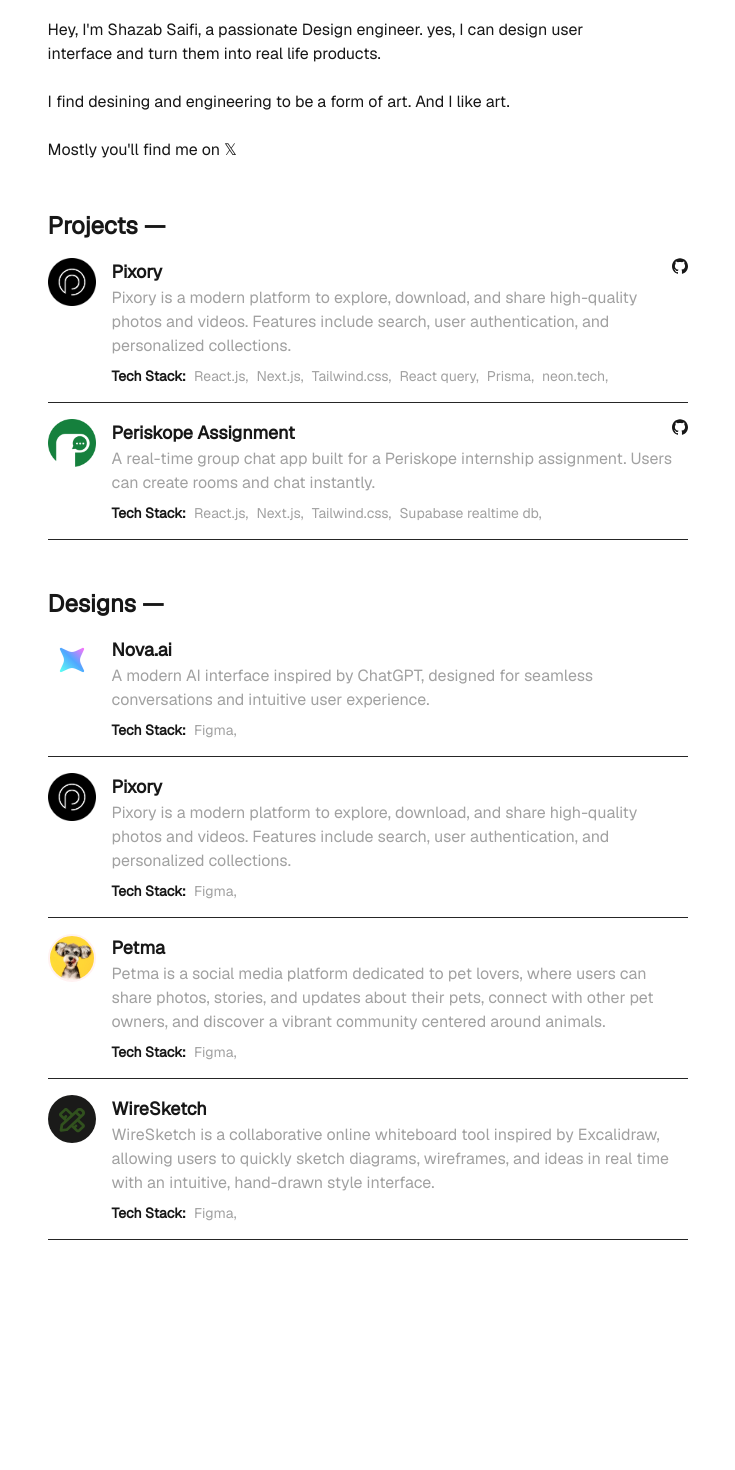
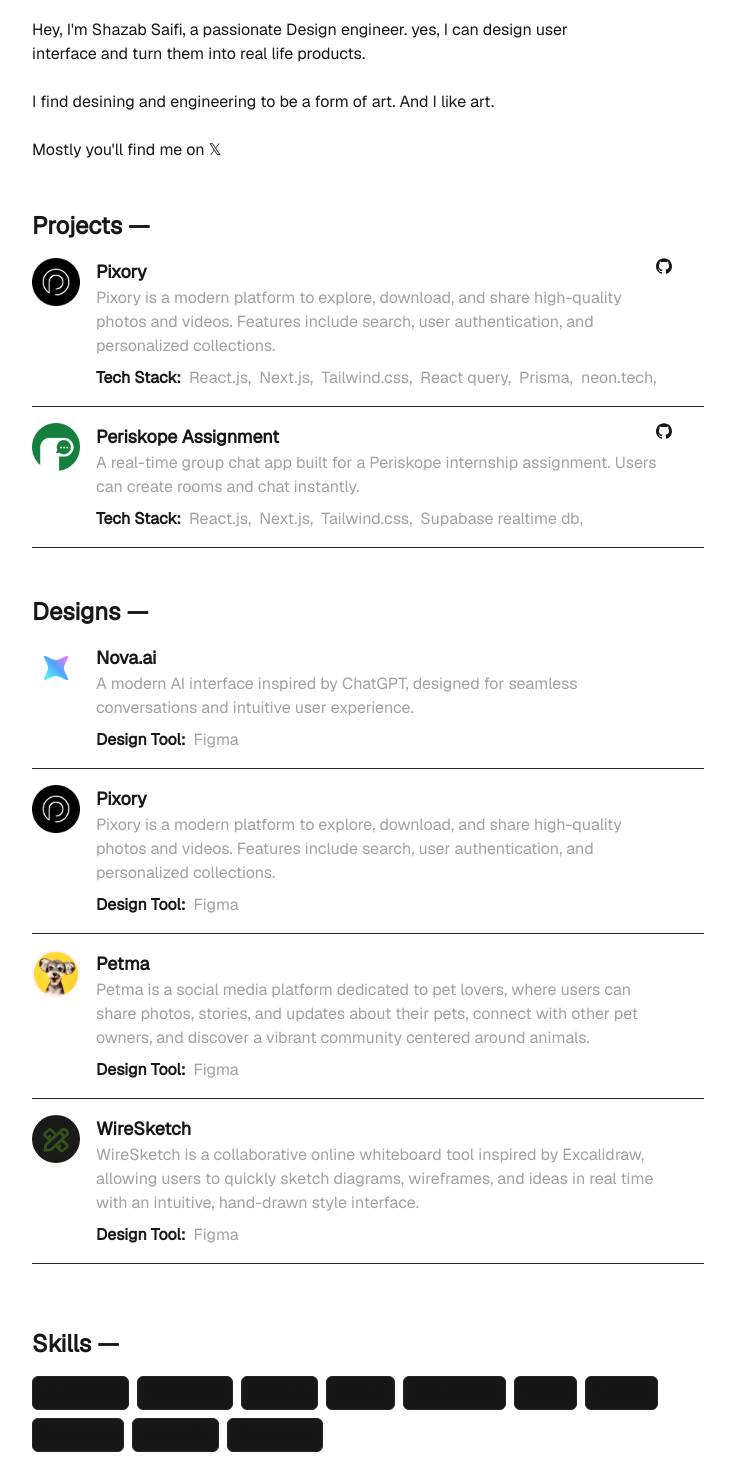
Before and after one commit to shazab-saifi/MyPortfolio, a Next.js app: page / in a window 1280 px wide. Shown: the part 320-1790 px from the top of the page, without its empty margins (272-1007 px from the left). Before the commit the page ends 1560 px from the top, so only its background shows below. Built offline with nearby package versions, Linux system fonts and the light colour scheme.

Commit message:
Improved SkillsSection.tsx

```diff
--- a/components/DesignsSection.tsx
+++ b/components/DesignsSection.tsx
@@ -46,7 +46,7 @@
       <motion.h1
         initial={{ y: 10, opacity: 0, filter: "blur(10px)" }}
         whileInView={{ y: 0, opacity: 1, filter: "blur(0px)" }}
-        transition={{ duration: 0.3, delay: 0.3 }}
+        transition={{ duration: 0.3, delay: 0.2 }}
         viewport={{ once: true }}
         className="text-2xl font-semibold"
       >
@@ -56,7 +56,7 @@
         <motion.div
           initial={{ y: 10, opacity: 0, filter: "blur(10px)" }}
           whileInView={{ y: 0, opacity: 1, filter: "blur(0px)" }}
-          transition={{ duration: 0.3, delay: 0.4 }}
+          transition={{ duration: 0.3, delay: 0.3 }}
           viewport={{ once: true }}
           key={idx}
           className="space-y-4"
@@ -76,12 +76,10 @@
               </Link>
               <p className="text-neutral-400 max-w-xl">{design.description}</p>
               <div className="flex gap-2 mt-2">
-                <h3 className="font-semibold text-sm">Tech Stack:</h3>
+                <h3 className="font-semibold">Design Tool:</h3>
                 <div className="flex gap-2 text-neutral-400">
                   {design.tools.map((item, idx) => (
-                    <span className="text-sm" key={idx}>
-                      {item},
-                    </span>
+                    <span key={idx}>{item}</span>
                   ))}
                 </div>
               </div>
--- a/components/HeroSection.tsx
+++ b/components/HeroSection.tsx
@@ -60,38 +60,27 @@
           </div>
         </div>
         <div className="mt-10 max-w-[600px]">
-          <div>
-            <motion.p
-              initial={{ y: 10, opacity: 0, filter: "blur(10px)" }}
-              whileInView={{ y: 0, opacity: 1, filter: "blur(0px)" }}
-              transition={{ duration: 0.3 }}
-              viewport={{ once: true }}
-            >
+          <motion.div
+            initial={{ y: 10, opacity: 0, filter: "blur(10px)" }}
+            whileInView={{ y: 0, opacity: 1, filter: "blur(0px)" }}
+            transition={{ duration: 0.3, delay: 0.3 }}
+            viewport={{ once: true }}
+          >
+            <motion.p>
               Hey, I&apos;m Shazab Saifi, a passionate Design engineer. yes, I
               can design user interface and turn them into real life products.
             </motion.p>
             <br />
-            <motion.p
-              initial={{ y: 10, opacity: 0, filter: "blur(10px)" }}
-              whileInView={{ y: 0, opacity: 1, filter: "blur(0px)" }}
-              transition={{ duration: 0.3, delay: 0.1 }}
-              viewport={{ once: true }}
-            >
+            <p>
               I find desining and engineering to be a form of art. And I like
               art.
-            </motion.p>
+            </p>
             <br />
-            <motion.p
-              initial={{ y: 10, opacity: 0, filter: "blur(10px)" }}
-              whileInView={{ y: 0, opacity: 1, filter: "blur(0px)" }}
-              transition={{ duration: 0.3, delay: 0.2 }}
-              viewport={{ once: true }}
-              className="inline-flex gap-1 items-center"
-            >
+            <p className="inline-flex gap-1 items-center">
               Mostly you&apos;ll find me on
               <Link href="https://x.com/shazabsaifi_s9">𝕏</Link>
-            </motion.p>
-          </div>
+            </p>
+          </motion.div>
         </div>
       </div>
     </main>
--- a/components/Landing.tsx
+++ b/components/Landing.tsx
@@ -1,6 +1,7 @@
 import HeroSection from "./HeroSection";
 import ProjectSection from "./ProjectSection";
 import DesignsSection from "./DesignsSection";
+import SkillsSection from "./SkillsSection";
 
 const Landing = () => {
   return (
@@ -9,6 +10,7 @@
         <HeroSection />
         <ProjectSection />
         <DesignsSection />
+        <SkillsSection />
       </div>
     </div>
   );
--- a/components/ProjectSection.tsx
+++ b/components/ProjectSection.tsx
@@ -45,7 +45,7 @@
       <motion.h1
         initial={{ y: 10, opacity: 0, filter: "blur(10px)" }}
         whileInView={{ y: 0, opacity: 1, filter: "blur(0px)" }}
-        transition={{ duration: 0.3, delay: 0.3 }}
+        transition={{ duration: 0.3, delay: 0.4 }}
         viewport={{ once: true }}
         className="text-2xl font-semibold"
       >
@@ -55,7 +55,7 @@
         <motion.div
           initial={{ y: 10, opacity: 0, filter: "blur(10px)" }}
           whileInView={{ y: 0, opacity: 1, filter: "blur(0px)" }}
-          transition={{ duration: 0.3, delay: 0.4 }}
+          transition={{ duration: 0.3, delay: 0.5 }}
           viewport={{ once: true }}
           key={idx}
           className="space-y-4"
@@ -83,12 +83,10 @@
               </div>
               <p className="text-neutral-400 max-w-xl">{project.description}</p>
               <div className="flex gap-2 mt-2">
-                <h3 className="font-semibold text-sm">Tech Stack:</h3>
+                <h3 className="font-semibold">Tech Stack:</h3>
                 <div className="flex gap-2 text-neutral-400">
                   {project.techStack.map((item, idx) => (
-                    <span className="text-sm" key={idx}>
-                      {item},
-                    </span>
+                    <span key={idx}>{item},</span>
                   ))}
                 </div>
               </div>
--- a/components/SkillsSection.tsx
+++ b/components/SkillsSection.tsx
@@ -1,48 +1,48 @@
-"use client"
+"use client";
 
 import { motion } from "motion/react";
 
 const SkillsSection = () => {
+  const skills = [
+    "JavaScript",
+    "TypeScript",
+    "React.js",
+    "Next.js",
+    "Tailwindcss",
+    "Figma",
+    "Node.js",
+    "Express.js",
+    "Mongodb",
+    "Postgresql",
+  ];
+
   return (
-    <div className="mt-16 w-full flex items-center justify-center">
-      <div className="space-y-4 max-w-[600px]">
+    <div className="my-16 w-full gap-4 flex flex-col max-w-2xl">
       <motion.h1
-          initial={{ y: 100, opacity: 0 }}
-          whileInView={{ y: 0, opacity: 100 }}
-          transition={{ duration: 0.5 }}
+        initial={{ y: 10, opacity: 0, filter: "blur(10px)" }}
+        whileInView={{ y: 0, opacity: 1, filter: "blur(0px)" }}
+        transition={{ duration: 0.3, delay: 0.2 }}
         viewport={{ once: true }}
-          className="text-2xl"
+        className="text-2xl font-semibold"
       >
-          My Skills
+        Skills —
       </motion.h1>
-        <motion.div
-          initial={{ y: 100, opacity: 0 }}
-          whileInView={{ y: 0, opacity: 100 }}
-          transition={{ duration: 0.6 }}
+      <div className="flex flex-wrap gap-2 max-w-full">
+        {skills.map((skill, idx) => (
+          <motion.span
+            initial={{ y: 10, opacity: 0, filter: "blur(10px)" }}
+            whileInView={{ y: 0, opacity: 1, filter: "blur(0px)" }}
+            transition={{ duration: 0.3, delay: 0.3 }}
             viewport={{ once: true }}
-        >cannot be a descendant of
-          Frontend: <br /><span className="opacity-70">React.js, Next.js, Redux, Recoil, TypeScript, Tailwind CSS
-            (Custom Breakpoints, Animations), Responsive Design.</span>
-        </motion.div>
-        <motion.div
-          initial={{ y: 100, opacity: 0 }}
-          whileInView={{ y: 0, opacity: 100 }}
-          transition={{ duration: 0.7 }}
-          viewport={{ once: true }}
+            key={idx}
+            className="px-2 py-1 rounded-md bg-neutral-900 border border-neutral-800"
           >
-          Backend: <br /><span className="opacity-70">Node.js, Express.js, MongoDB, PostgreSQL, Prisma,
-            RESTful APIs.</span>
-        </motion.div>
-        <motion.div
-          initial={{ y: 100, opacity: 0 }}
-          whileInView={{ y: 0, opacity: 100 }}
-          transition={{ duration: 0.8 }}
-          viewport={{ once: true }}>
-          Tools & Workflow: <br /><span className="opacity-70">Git, GitHub, Linux (Ubuntu), WSL, Zsh.</span>
-        </motion.div>
+            {skill}
+          </motion.span>
+        ))}
       </div>
     </div>
-  )
-}
+  );
+};
 
-export default SkillsSection
+export default SkillsSection;
```
Also changed, not shown: app/globals.css (line endings or trailing spaces). Lines whose indentation alone changed are shown as unchanged.
